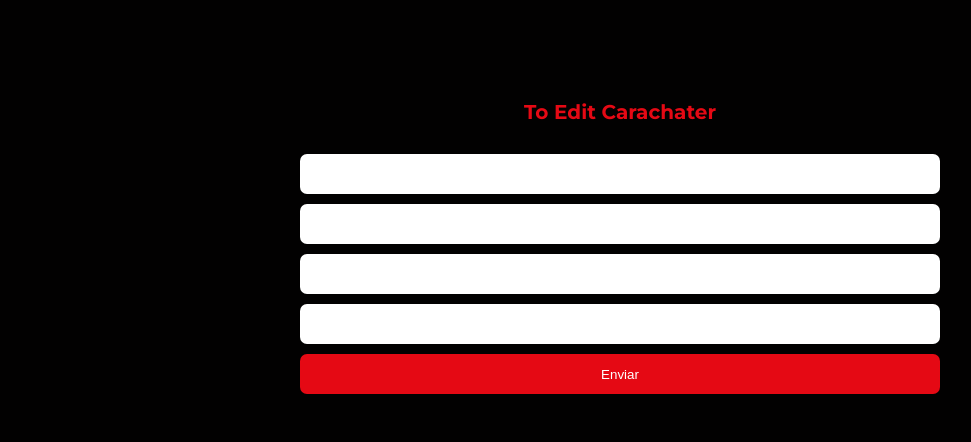
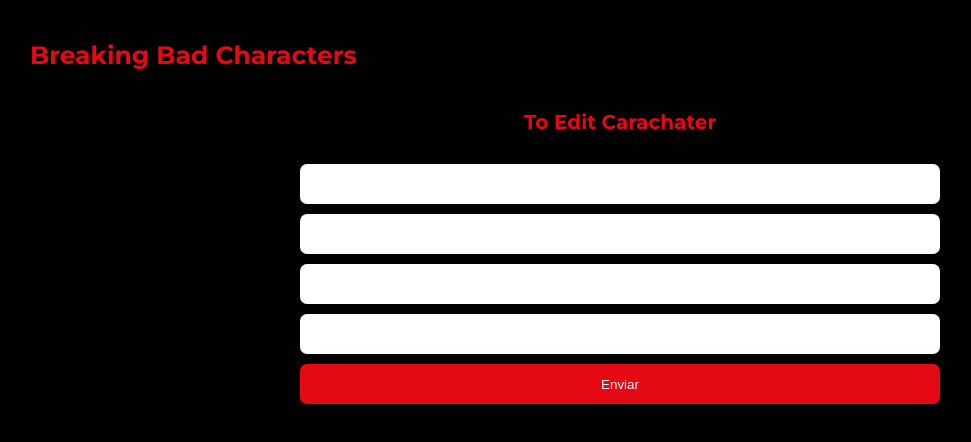
Before and after one commit to Gabriel200395/breaking-bad-characters, a React (Create React App) app: page /to-edit/1 in a window 1280 px wide. Shown: the top 442 px of the page, without its empty margins (20-991 px from the left). Built offline with nearby package versions, Linux system fonts and the light colour scheme.

Commit message:
Navbar Atualizada na Pagina toEdit

```diff
--- a/src/Components/Form/Form.js
+++ b/src/Components/Form/Form.js
@@ -1,7 +1,10 @@
 import "../../Styles/toEdit.css";
+import Navbar from "../Navbar/Navbar";
 export default function () {
   return (
-    <section className="to-edit">
+    <section>
+      <Navbar />
+      <div className="to-edit">
         <h1>To Edit Carachater</h1>
         <div className="to-edit-container">
           <form>
@@ -12,6 +15,7 @@
             <button>Enviar</button>
           </form>
         </div>
+      </div>
     </section>
   );
 }
--- a/src/Styles/toEdit.css
+++ b/src/Styles/toEdit.css
@@ -1,7 +1,3 @@
-.to-edit {
-  margin-top: 100px;
-}
-
 .to-edit h1 {
   text-align: center;
   color: #fff;
```
Lines whose indentation alone changed are shown as unchanged.
